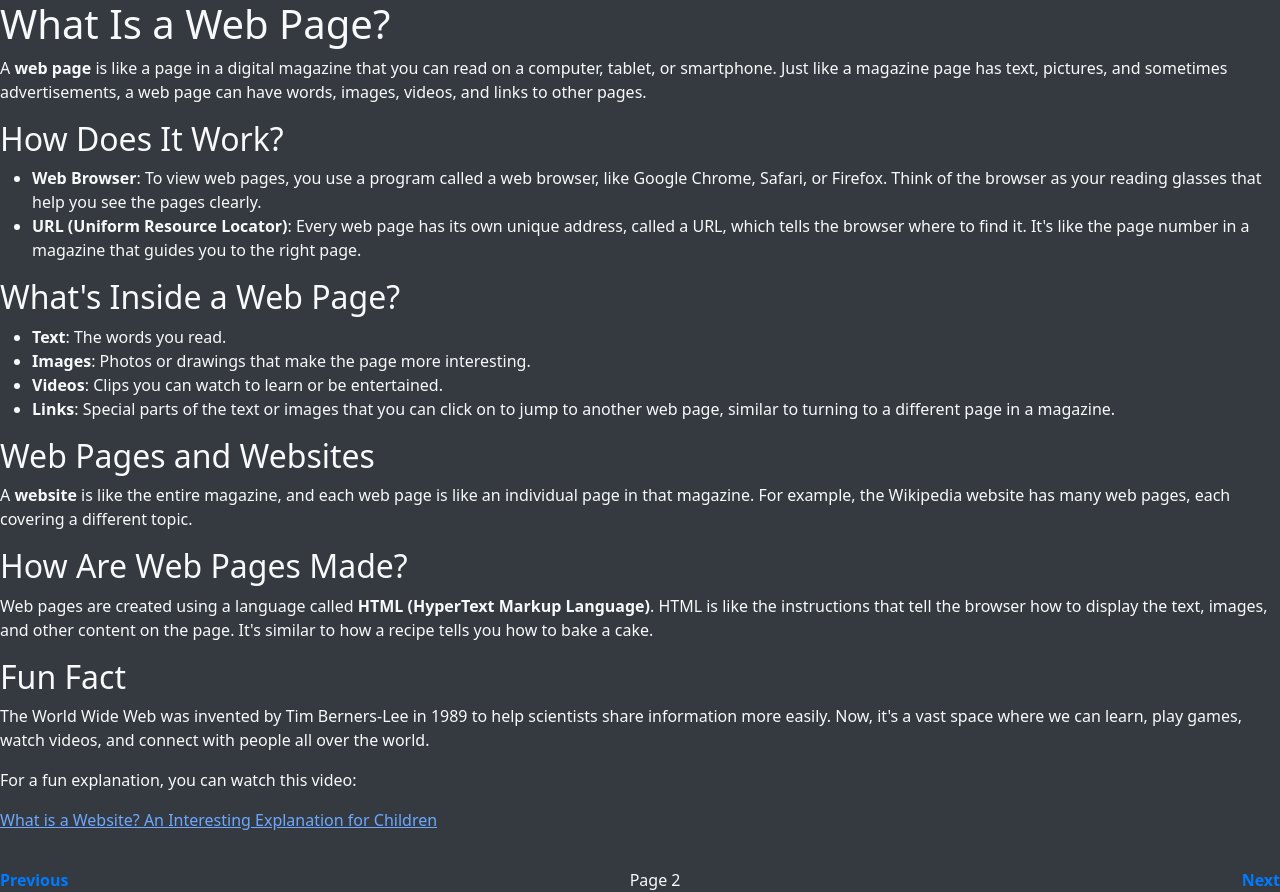
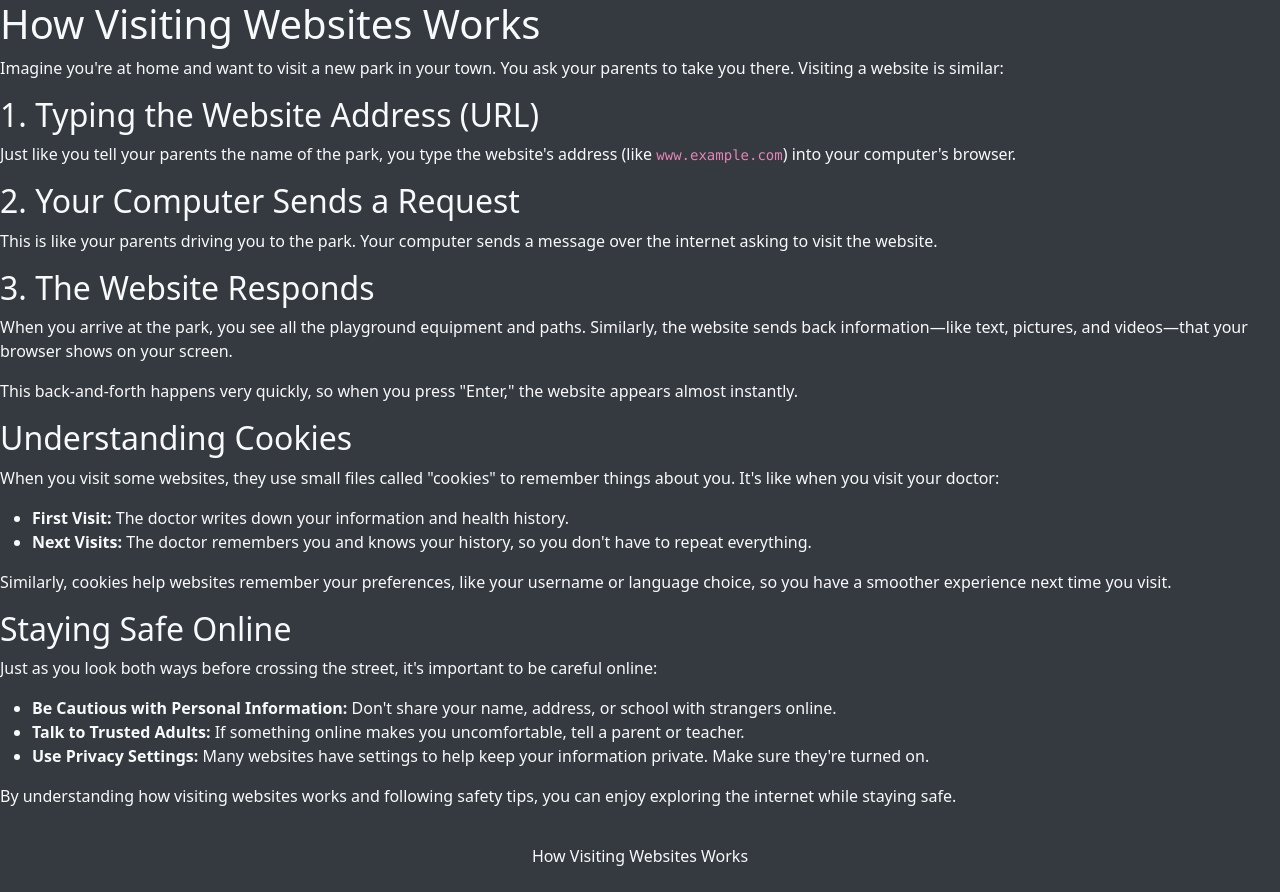
Before and after one commit to anuragbhattideas/kidscoding, a plain HTML site: page chapter2.html in a window 1280 px wide. After the commit the page ends 868 px from the top, so only its background shows below. Drawn offline with nearby package versions, Linux system fonts and the light colour scheme.

Commit message:
Update chapter2.html

```diff
--- a/chapter2.html
+++ b/chapter2.html
@@ -6,7 +6,7 @@
 <head>
     <meta charset="UTF-8">
     <meta name="viewport" content="width=device-width, initial-scale=1.0">
-     <title>What Is a Web Page?</title>
+     <title>How Visiting Websites Works</title>
     <link href="https://cdn.jsdelivr.net/npm/bootstrap@5.3.0-alpha1/dist/css/bootstrap.min.css" rel="stylesheet" crossorigin="anonymous">
     <style>
         body {
@@ -106,40 +106,38 @@
 </head>
 
 <body>
-    <h1>What Is a Web Page?</h1>
-    <p>A <strong>web page</strong> is like a page in a digital magazine that you can read on a computer, tablet, or smartphone. Just like a magazine page has text, pictures, and sometimes advertisements, a web page can have words, images, videos, and links to other pages.</p>
-
-    <h2>How Does It Work?</h2>
+    <h1>How Visiting Websites Works</h1>
+    <p>Imagine you're at home and want to visit a new park in your town. You ask your parents to take you there. Visiting a website is similar:</p>
+    <h2>1. Typing the Website Address (URL)</h2>
+    <p>Just like you tell your parents the name of the park, you type the website's address (like <code>www.example.com</code>) into your computer's browser.</p>
+    <h2>2. Your Computer Sends a Request</h2>
+    <p>This is like your parents driving you to the park. Your computer sends a message over the internet asking to visit the website.</p>
+    <h2>3. The Website Responds</h2>
+    <p>When you arrive at the park, you see all the playground equipment and paths. Similarly, the website sends back information—like text, pictures, and videos—that your browser shows on your screen.</p>
+    <p>This back-and-forth happens very quickly, so when you press "Enter," the website appears almost instantly.</p>
+    <h2>Understanding Cookies</h2>
+    <p>When you visit some websites, they use small files called "cookies" to remember things about you. It's like when you visit your doctor:</p>
+    <div class="example">
+        <ul>
+            <li><strong>First Visit:</strong> The doctor writes down your information and health history.</li>
+            <li><strong>Next Visits:</strong> The doctor remembers you and knows your history, so you don't have to repeat everything.</li>
+        </ul>
+    </div>
+    <p>Similarly, cookies help websites remember your preferences, like your username or language choice, so you have a smoother experience next time you visit.</p>
+    <h2>Staying Safe Online</h2>
+    <p>Just as you look both ways before crossing the street, it's important to be careful online:</p>
     <ul>
-        <li><strong>Web Browser</strong>: To view web pages, you use a program called a web browser, like Google Chrome, Safari, or Firefox. Think of the browser as your reading glasses that help you see the pages clearly.</li>
-        <li><strong>URL (Uniform Resource Locator)</strong>: Every web page has its own unique address, called a URL, which tells the browser where to find it. It's like the page number in a magazine that guides you to the right page.</li>
+        <li><strong>Be Cautious with Personal Information:</strong> Don't share your name, address, or school with strangers online.</li>
+        <li><strong>Talk to Trusted Adults:</strong> If something online makes you uncomfortable, tell a parent or teacher.</li>
+        <li><strong>Use Privacy Settings:</strong> Many websites have settings to help keep your information private. Make sure they're turned on.</li>
     </ul>
-
-    <h2>What's Inside a Web Page?</h2>
-    <ul>
-        <li><strong>Text</strong>: The words you read.</li>
-        <li><strong>Images</strong>: Photos or drawings that make the page more interesting.</li>
-        <li><strong>Videos</strong>: Clips you can watch to learn or be entertained.</li>
-        <li><strong>Links</strong>: Special parts of the text or images that you can click on to jump to another web page, similar to turning to a different page in a magazine.</li>
-    </ul>
-
-    <h2>Web Pages and Websites</h2>
-    <p>A <strong>website</strong> is like the entire magazine, and each web page is like an individual page in that magazine. For example, the Wikipedia website has many web pages, each covering a different topic.</p>
-
-    <h2>How Are Web Pages Made?</h2>
-    <p>Web pages are created using a language called <strong>HTML (HyperText Markup Language)</strong>. HTML is like the instructions that tell the browser how to display the text, images, and other content on the page. It's similar to how a recipe tells you how to bake a cake.</p>
-
-    <h2>Fun Fact</h2>
-    <p>The World Wide Web was invented by Tim Berners-Lee in 1989 to help scientists share information more easily. Now, it's a vast space where we can learn, play games, watch videos, and connect with people all over the world.</p>
-
-    <p>For a fun explanation, you can watch this video:</p>
-    <p><a href="https://www.youtube.com/watch?v=SpXWA-PzRGg" target="_blank">What is a Website? An Interesting Explanation for Children</a></p>
-
+    <p>By understanding how visiting websites works and following safety tips, you can enjoy exploring the internet while staying safe.</p>
 <div class="page-nav">
                 <!-- Previous and Next page links -->
-                <a href="chapter1.html" id="prevPage">Previous</a>
-                <span>Page 2</span>
-                <a href="chapter3.html" id="nextPage">Next</a>
+                 <a href="previousPage.html" id="prevPage"></a>
+                <span>How Visiting Websites Works</span>
+		<a href="previousPage.html" id="nextPage"></a>
+
             </div>
 </body>
 </html>
```
